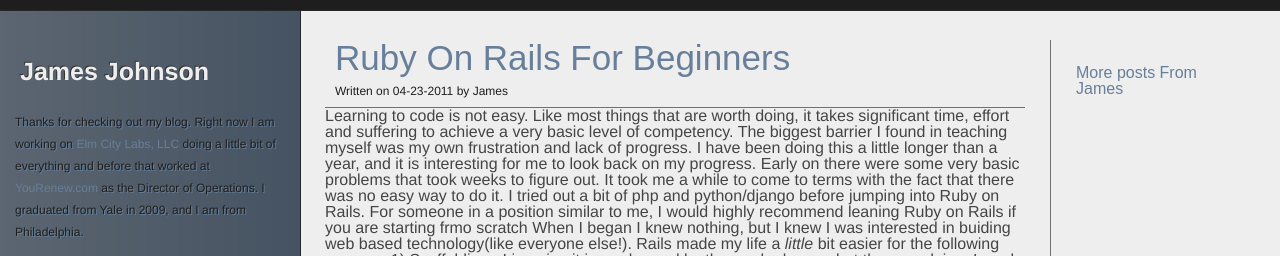
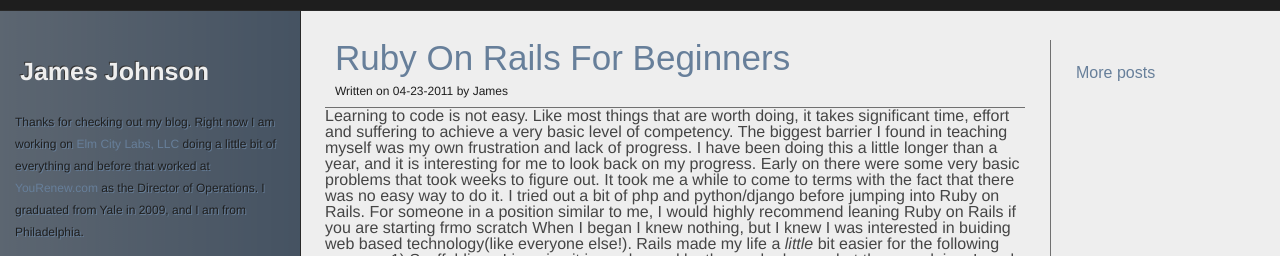
Before and after one commit to jamesjohnson/jamesjohnson.github.com, a Jekyll site: the page built from index.html, in a window 1280 px wide. Shown: the top 256 px of the page. Built offline with Jekyll 4.4.1, drawn with Linux system fonts in a browser that asks for light colours; Markdown is read by kramdown in place of the engine named in the settings.

Commit message:
styling upates

```diff
--- a/_layouts/default.html
+++ b/_layouts/default.html
@@ -18,7 +18,7 @@
     <div id="header">
     </div>
       <div id="sidebar">
-      <h1> James Johnson</h1>
+        <h1> <a href="/">James Johnson</a></h1>
       <p> Thanks for checking out my blog. Right now I am working on <a href="http://elmcitylabs.com">Elm City Labs, LLC</a> doing a little bit of everything and before that worked at <a href="http://yourenew.com">YouRenew.com</a> as the Director of Operations. I graduated from Yale in 2009, and I am from Philadelphia.</p>
       <p> Have any questions? Contact me below.</p>
       <ul>
--- a/css/main.css
+++ b/css/main.css
@@ -31,16 +31,22 @@ div#sidebar {
 /* line 29, main.scss */
 div#sidebar h1 {
   padding: 40px 10px 10px 0px;
-  font-family: Helvetica, Arial, sans-serif;
   font-size: 25px;
   line-height: 40px;
   text-align: justify;
   margin-left: 20px;
   width: 80%;
   color: #eee;
+}
+/* line 38, main.scss */
+div#sidebar h1 a {
+  text-decoration: none;
+  color: #eee;
+  font-family: Helvetica, Arial, sans-serif;
+  font-size: 25px;
   text-shadow: #333333 -1px -1px 0;
 }
-/* line 41, main.scss */
+/* line 47, main.scss */
 div#sidebar h2 {
   padding: 0px 80px 30px 20px;
   color: #1e1e1e;
@@ -49,7 +55,7 @@ div#sidebar h2 {
   font-weight: normal;
   text-shadow: #677f9a 1px 1px 0;
 }
-/* line 50, main.scss */
+/* line 56, main.scss */
 div#sidebar p {
   padding: 10px;
   font-family: Helvetica, Arial, sans-serif;
@@ -61,13 +67,13 @@ div#sidebar p {
   color: #1e1e1e;
   text-shadow: #677f9a 1px 1px 0;
 }
-/* line 61, main.scss */
+/* line 67, main.scss */
 div#sidebar p a {
   text-decoration: none;
   color: #677f9a;
   text-shadow: none;
 }
-/* line 67, main.scss */
+/* line 73, main.scss */
 div#sidebar ul {
   padding: 10px;
   background-color: #1e1e1e;
@@ -75,48 +81,48 @@ div#sidebar ul {
   -webkit-box-shadow: 3px 3px 5px rgba(0, 0, 0, 0.3);
   box-shadow: 3px 3px 5px rgba(0, 0, 0, 0.3);
 }
-/* line 74, main.scss */
+/* line 80, main.scss */
 div#sidebar ul li {
   display: inline;
   padding-top: 5px;
   padding-bottom: 5px;
   margin-left: 10px;
 }
-/* line 80, main.scss */
+/* line 86, main.scss */
 div#sidebar ul li:hover {
   margin-top: 1px;
 }
 
-/* line 87, main.scss */
+/* line 93, main.scss */
 div.wrapper {
   width: 960px;
   margin-left: 325px;
 }
 
-/* line 92, main.scss */
+/* line 98, main.scss */
 div#main {
   color: #454545;
   width: 700px;
   float: left;
   color: #454545;
 }
-/* line 98, main.scss */
+/* line 104, main.scss */
 div#main h3 {
   font-size: 35px;
   font-family: arial, serif;
   font-weight: normal;
   padding: 40px 10px 0px;
 }
-/* line 104, main.scss */
+/* line 110, main.scss */
 div#main h3 a {
   color: #677f9a;
   text-decoration: none;
 }
-/* line 108, main.scss */
+/* line 114, main.scss */
 div#main h3 a:hover {
   color: #718fb0;
 }
-/* line 114, main.scss */
+/* line 120, main.scss */
 div#main h4 {
   padding: 10px;
   color: #1e1e1e;
@@ -124,7 +130,7 @@ div#main h4 {
   font-size: 12px;
   border-bottom: 1px solid #707070;
 }
-/* line 121, main.scss */
+/* line 127, main.scss */
 div#main p {
   text-shadow: #F2F2F2 1px 1px 0;
   padding: 10px;
@@ -133,17 +139,17 @@ div#main p {
   font-size: 14px;
   line-height: 22px;
 }
-/* line 129, main.scss */
+/* line 135, main.scss */
 div#main a {
   color: #677F9A;
   text-decoration: none;
 }
-/* line 133, main.scss */
+/* line 139, main.scss */
 div#main a:hover {
   text-decoration: underline;
 }
 
-/* line 139, main.scss */
+/* line 145, main.scss */
 div#other {
   float: left;
   width: 200px;
@@ -151,7 +157,7 @@ div#other {
   min-height: 600px;
   border-left: 1px solid #707070;
 }
-/* line 146, main.scss */
+/* line 152, main.scss */
 div#other h3 {
   color: #677f9a;
   padding: 25px;
--- a/index.html
+++ b/index.html
@@ -15,11 +15,11 @@ title: James Johnson
 
   <div id="other">
     <ul class='posts'>
-      <h3>More posts From James<h3>
+      <h3>More posts<h3>
       {% for post in site.posts offset:1 %}
       <li>
       <span class='date'>{{ post.date|date:"%m-%d-%Y" }}</span>
-      <a title='Written on {{ post.date|date:"%m-%d-%Y" }}, {{ post.content|number_of_words }} words' href='{{ post.url }}'>{{ post.title }}</a> </li>
+      <a title='Written on {{ post.date|date:"%m-%d-%Y" }}, {{ post.content|number_of_words }} words' href='/'>{{ post.title }}</a> </li>
       {% endfor %}
     </ul>
   </div>
```
Also changed, not shown: css/main.scss (+9 -3 lines), 6 other files.
